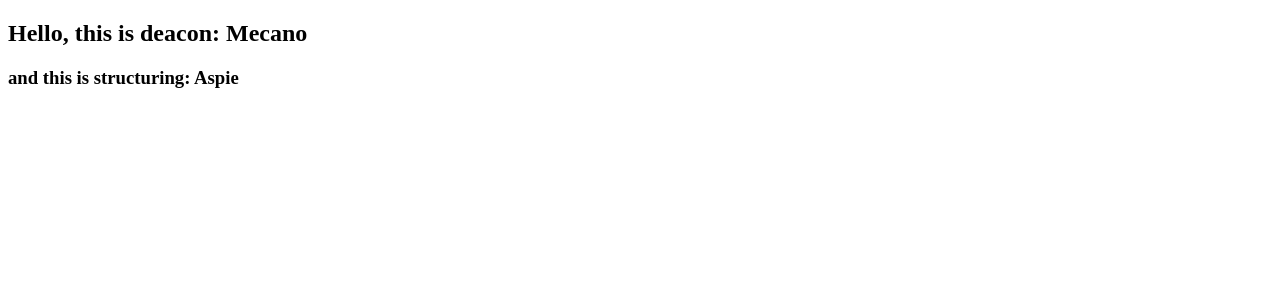
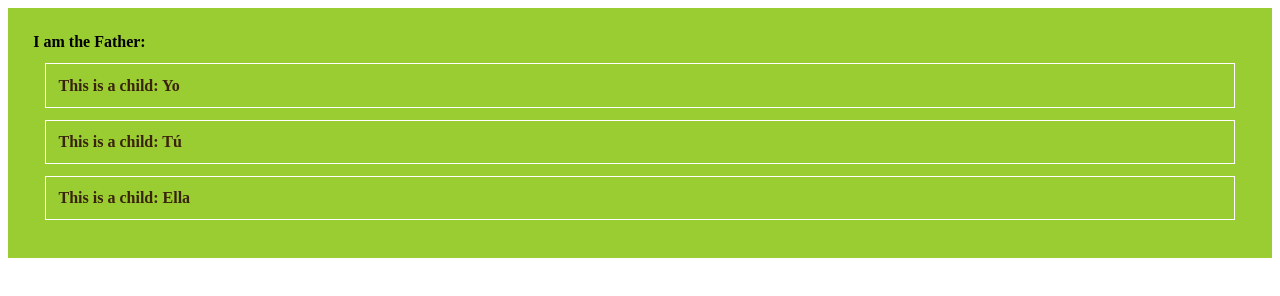
Before and after one commit to nigmasilmi/learning-React, a website: page index.html in a window 1280 px wide. Drawn offline with nearby package versions, Linux system fonts and the light colour scheme.

Commit message:
Composing Components

```diff
--- a/index.html
+++ b/index.html
@@ -13,12 +13,25 @@
             /* just keep in mind that class is a reserved keyword */
             /* use className instead */
             .emphasis {
-                color: peru;
+                color: rgb(58, 35, 12);
+                font-weight: 600;
+                border: 1px solid white;
+                padding: 1%;
+                margin: 1%;
+                text-decoration: none;
+                list-style: none;
             }
 
             .teen {
                 background-color: saddlebrown;
                 color: #fff;
+            }
+
+            .parentClass {
+                background-color: yellowgreen;
+                color: Black;
+                font-weight: 800;
+                padding: 2%;
             }
         </style>
     </head>
@@ -54,13 +67,27 @@
                         </div>
                     )
                 };
+                const Child = ({ childName }) => <li className="emphasis"> This is a child: {childName} </li>;
+
+                const Parent = () => {
+                    return (
+                        <div className="parentClass">
+                            I am the Father:
+                            <Child childName='Yo' />
+                            <Child childName='Tú' />
+                            <Child childName='Ella' />
+
+                        </div>
+                    )
+                };
 
                 ReactDOM.render(
                     // The component is rendered by using the name of the function as a tag
                     // <BabyComp />,
                     // <TeenComp />,
                     // <CompWithProp myname='Nig' profession='Full-stack Developer' />,
-                    <DeconStructing deacon='Mecano' structing='Aspie' />,
+                    // <DeconStructing deacon='Mecano' structing='Aspie' />,
+                    <Parent />,
                     document.getElementById("root")
 
                 );
```
